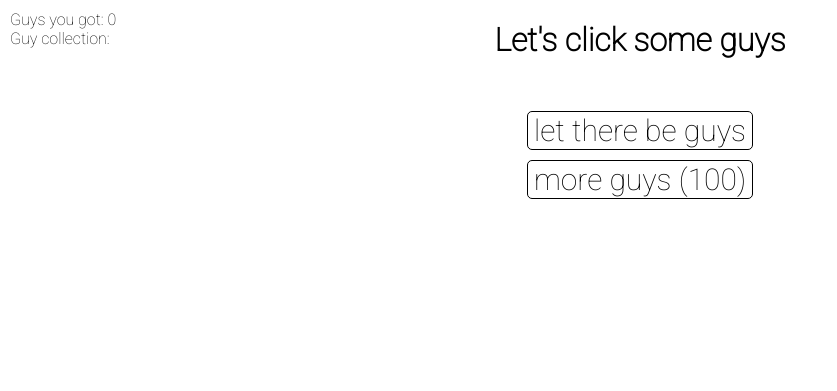
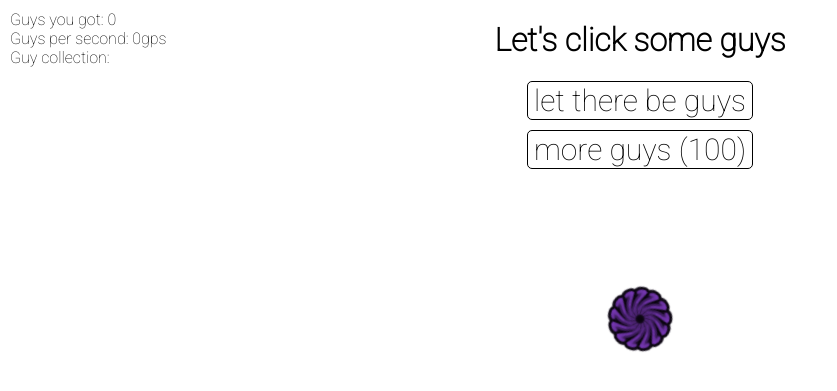
Before and after one commit to chesterblack/idleGame, a PHP site: page / in a window 1280 px wide. Shown: the top 391 px of the page, without its empty margins (0-837 px from the left). Run offline with PHP 8.4, Linux system fonts and the light colour scheme; data that the repository does not hold is empty.

Commit message:
portal, gps tracker, not obliterating the database

```diff
--- a/public/guyclicker.js
+++ b/public/guyclicker.js
@@ -1,10 +1,12 @@
 const maxGuys = 4;
 const guyClickerButton = document.querySelector('.guy-clicker');
 const autoGuyButton = document.querySelector('.autoguy-upgrade');
+const guySpawner = document.querySelector('.guy-spawner');
 const autoGuyPriceSign = document.querySelector('.autoguy-cost');
 const guyCounter = document.querySelector('.guy-counter');
 const guyJumpRange = 750;
 const guyMuseum = document.querySelector('.guy-collection');
+const gpsCounter = document.querySelector('.gps');
 
 let guyCollection = [];
 let guyCount = parseInt(guyCounter.innerText);
@@ -13,11 +15,19 @@ let autoGuyer;
 let autoGuyUpgradeCost = 100;
 let autoGuySpeed = 2000;
 
-for (let i = 0; i < guyMuseum.children.length; i++) {
-    const guyExhibit = guyMuseum.children[i];
-    console.log(guyExhibit);
-    guyCollection.push({id: parseInt(guyExhibit.dataset.guyid)});
+window.onload = () => {
+    for (let i = 0; i < guyMuseum.children.length; i++) {
+        const guyExhibit = guyMuseum.children[i];
+        guyCollection.push({id: parseInt(guyExhibit.dataset.guyid)});
+    }
+    let cookies = getCookies();
+    if (cookies.guycount) {
+        guyCount = parseInt(cookies.guycount);
+        updateGuyCount();
+        saveGame();
+    }
 }
+
 
 autoGuyButton.addEventListener('click', () => {
     if (guyCount < autoGuyUpgradeCost) {
@@ -32,17 +42,26 @@ autoGuyButton.addEventListener('click', () => {
     clearInterval(autoGuyer);
     autoGuyer = window.setInterval(autoGuyerisation, autoGuySpeed);
     autoGuyPriceSign.innerText = autoGuyUpgradeCost;
-    guyCounter.innerText = guyCount;
+    updateGuyCount();
+    gpsCounter.innerText = Math.round((1000 / autoGuySpeed) * 10) / 10;
 });
 
 guyClickerButton.addEventListener('click', () => {
     guyCount++;
-    guyCounter.innerText = guyCount;
+    updateGuyCount();
 
     let guy = createGuy();
     makeGuyJump(guy);
-    saveGame();
+    saveGameLocally();
 });
+
+function updateGuyCount() {
+    guyCounter.innerText = guyCount;
+}
+
+function saveGameLocally() {
+    document.cookie = `guycount=${guyCount}; path=/`;
+}
 
 function getCookies() {
     const cookies = Object.fromEntries(
@@ -54,8 +73,6 @@ function getCookies() {
 function saveGame() {
     let url = '../save.php?guys=' + guyCount;
     let cookies = getCookies();
-
-    console.log(cookies);
 
     if (cookies.saveid) {
         url += `&id=${cookies.saveid}`;
@@ -87,7 +104,6 @@ function upsert(array, element) {
 }
 
 function addGuyToMuseum(guy) {
-    console.log(guyCollection);
     if (upsert(guyCollection, {id: guy})) {
         guyMuseum.innerHTML = '';
         for (let i = 0; i < guyCollection.length; i++) {
@@ -130,7 +146,17 @@ function makeGuyJump(guy) {
     let guyJumperInner = guy.querySelector('.guy-inner');
     let rand = randomNumber(-guyJumpRange, guyJumpRange);
 
-    document.querySelector('.guy-spawner').appendChild(guyJumper);
+    guySpawner.querySelector('.portal').animate([
+        {
+            rotate: '0deg',
+        },
+        {
+            rotate: '180deg',
+            easing: 'ease-in-out',
+        }
+    ], 500);
+
+    guySpawner.appendChild(guyJumper);
 
     guyJumper.animate([
         {
--- a/public/index.php
+++ b/public/index.php
@@ -26,6 +26,9 @@
             Guys you got: <span class="guy-counter"><?= $guyCount; ?></span>
         </div>
         <div>
+            Guys per second: <span class="gps">0</span>gps
+        </div>
+        <div>
             Guy collection:
             <div class="guy-collection">
                 <?php
@@ -40,13 +43,14 @@
             </div>
         </div>
     </div>
-    <div class="guy-spawner"></div>
     <button class="guy-clicker">
         let there be guys
     </button>
 
     <button class="autoguy-upgrade">more guys (<span class="autoguy-cost">100</span>)</button>
 
+    <div class="guy-spawner"><img src="/portal.png" class='portal'></div>
+
     <script src="guyclicker.js"></script>
 </body>
 </html>
--- a/public/style.css
+++ b/public/style.css
@@ -52,7 +52,19 @@ button {
 
 .guy-spawner {
     position: relative;
-    margin: 0 auto;
-    width: 20px;
-    height: 20px;
+    margin: 100px auto 0;
+    display: inline-block;
 }
+
+.portal {
+    animation: rotation 3s infinite linear;
+}
+
+@keyframes rotation {
+    from {
+        transform: rotate(0deg);
+    }
+    to {
+        transform: rotate(-359deg);
+    }
+}
```
Also changed, not shown: public/portal.png (added).
